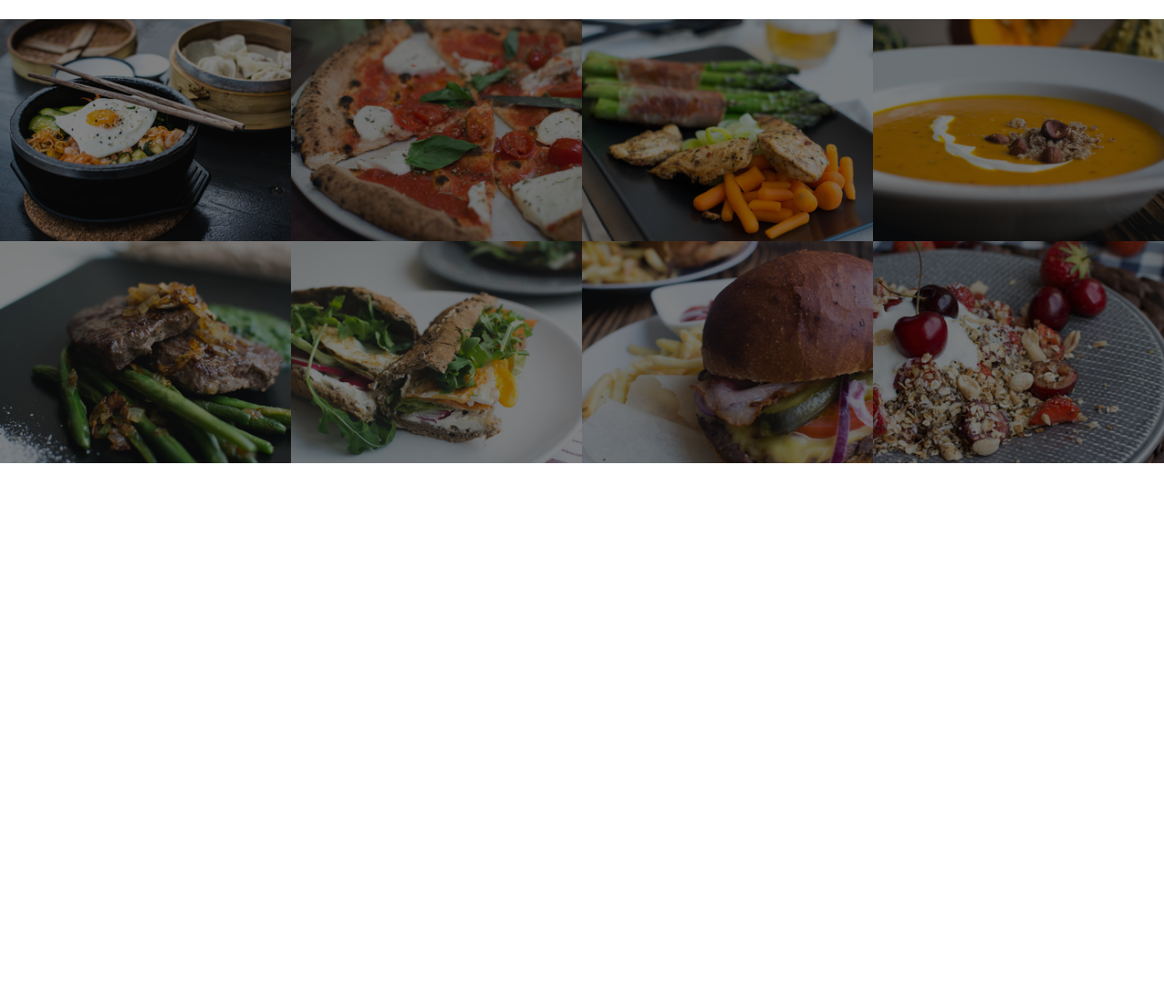
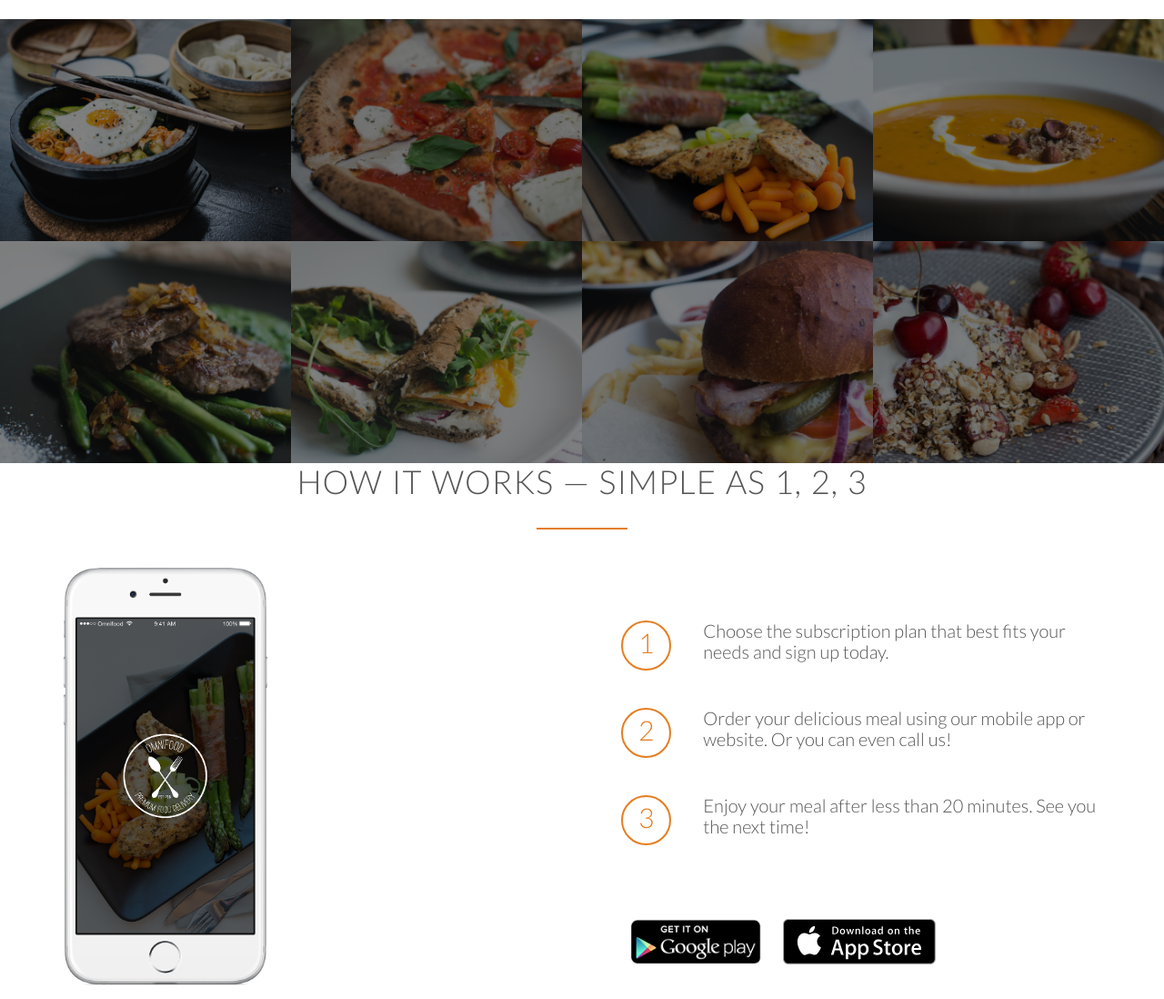
Before and after one commit to xpaweee/FrontendExamples, a plain HTML site: page OmniFood/index.html in a window 1280 px wide. Shown: the part 1349-2447 px from the top of the page at 91% size. Before the commit the page ends 1858 px from the top, so only its background shows below. Drawn offline with nearby package versions, Linux system fonts and the light colour scheme.

Commit message:
step section

```diff
--- a/OmniFood/index.html
+++ b/OmniFood/index.html
@@ -113,6 +113,34 @@
         </ul>
     </section>
 
+    <scetion class="section-steps">
+        <div class="row">
+            <h2>How it works &mdash; Simple as 1, 2, 3</h2>
+        </div>
+        <div class="row">
+            <div class="col span-1-of-2">
+                <img src="resources/css/img/app-iPhone.png" alt="Omnifood app on Iphone" class="app-screen">
+            </div>
+            <div class="col span-1-of-2 steps-box">
+                <div class="works-step">
+                    <div>1</div>
+                    <p>Choose the subscription plan that best fits your needs and sign up today.</p>
+                </div>
+                <div class="works-step">
+                    <div>2</div>
+                    <p>Order your delicious meal using our mobile app or website. Or you can even call us!</p>
+                </div>
+                <div class="works-step">
+                    <div>3</div>
+                    <p>Enjoy your meal after less than 20 minutes. See you the next time!</p>
+                </div>
+
+                <a href="#" class="btn-app"><img src="resources/css/img/download-app-android.png" alt="Play Store Button"></a>
+                <a href="#" class="btn-app"><img src="resources/css/img/download-app.svg" alt="App Store Button"></a>
+            </div>
+        </div>
+    </scetion>
+
     <script src="https://unpkg.com/ionicons@5.0.0/dist/ionicons.js"></script>
 </body>
 </html>
--- a/OmniFood/resources/css/style.css
+++ b/OmniFood/resources/css/style.css
@@ -11,6 +11,15 @@ html{
     font-size: 20px;
     font-weight: 300;
     text-rendering: optimizeLegibility;
+}
+
+.clearfix{zoom: 1}
+.clearfix{
+    content: '.';
+    clear: both;
+    display: block;
+    height: 0;
+    visibility: hidden;
 }
 .row{
     max-width: 1140px;
@@ -244,3 +253,50 @@ section{
 .section-features .long-copy{
     margin-bottom: 40px;
 }
+
+
+
+.steps-box:first-child{
+    text-align: right;
+    padding-right: 3%;
+    margin-top: 30px;
+
+}
+.steps-box:last-child{
+
+    padding-left: 3%;
+    margin-top: 70px;
+}
+.app-screen{
+    width: 40%;
+}
+
+.works-step{
+    margin-bottom: 50px;
+}
+.works-step div{
+    color: #e67e22;
+    border: 2px solid #e67e22;
+    display: inline-block;
+    border-radius: 50%;
+    height: 55px;
+    width: 55px;
+    text-align: center;
+    padding: 5px;
+    float: left;
+    font-size: 150%;
+    margin-right: 35px;
+}
+
+.works-step:last-of-type{
+    margin-bottom: 80px;
+}
+
+.btn-app img{
+    height: 50px;
+    width: auto;
+    margin: 10px;
+}
+.section-steps{
+    background-color: #f4f4f4;
+}
```
Also changed, not shown: OmniFood/resources/css/img/app-iPhone.png (added), OmniFood/resources/css/img/download-app.svg (added).
